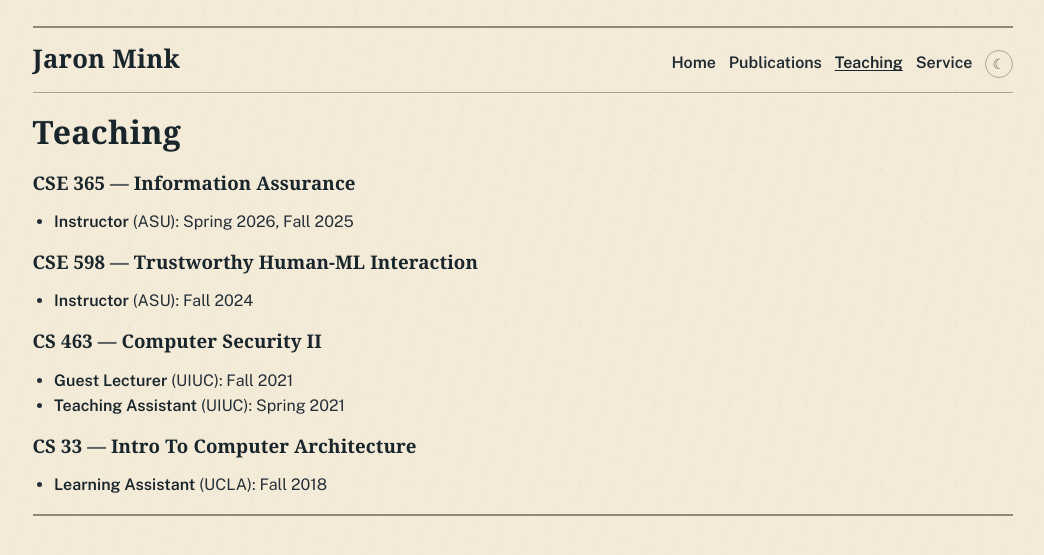
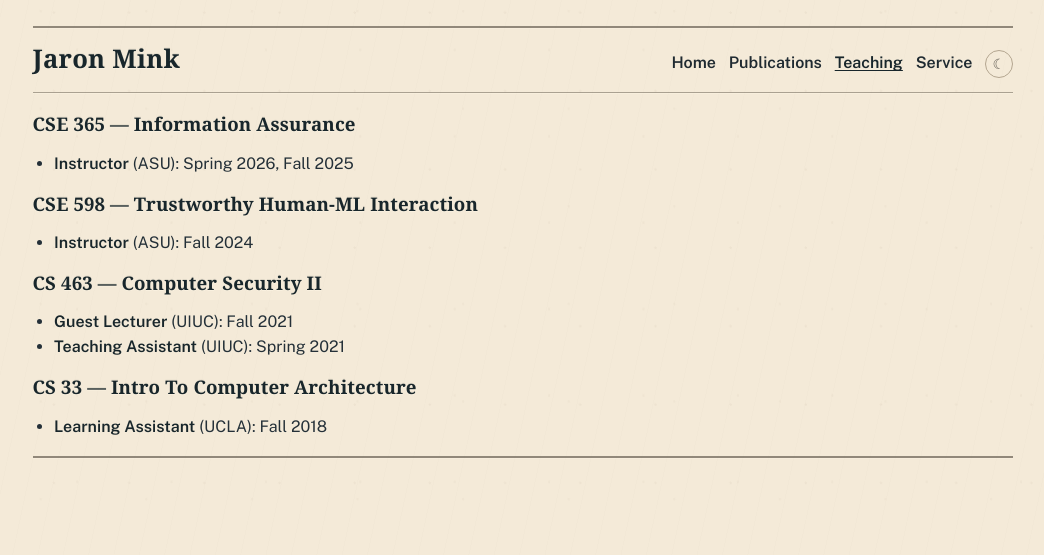
Before and after one commit to JaronMink/personal-website, a Jekyll site: the page built from teaching.md, in a window 1280 px wide. Shown: the top 555 px of the page, without its empty margins (110-1154 px from the left). Built offline with Jekyll 4.4.1, drawn with Linux system fonts in a browser that asks for light colours.

Commit message:
Hide section titles and smooth theme fade

```diff
--- a/_layouts/multi.html
+++ b/_layouts/multi.html
@@ -12,11 +12,13 @@ layout: base
   </header>
 
   <main id="main-content" tabindex="-1" class="top-main{% if page.url == '/' %} top-main--home{% endif %}">
+    {% unless page.hide_page_title %}
     {% if page.url != '/' and page.title %}
     <header class="page-shell-header{% if page.url == '/contact/' %} page-shell-header--ruled{% endif %}">
       <h1 class="page-shell-title">{{ page.title }}</h1>
     </header>
     {% endif %}
+    {% endunless %}
     {{ content }}
   </main>
 </div>
--- a/_sass/minimal-light.scss
+++ b/_sass/minimal-light.scss
@@ -300,7 +300,6 @@ body::before {
   background-size: 4.7rem 4.9rem, 5.9rem 5.4rem, 6.6rem 6.1rem, 100% 100%;
   mix-blend-mode: var(--paper-blend-mode);
   opacity: var(--paper-grain-opacity);
-  transition: opacity var(--theme-fade-duration) ease;
 }
 
 .skip-link {
```
Also changed, not shown: publications.md (+1 -0 lines), service.md (+1 -0 lines), teaching.md (+1 -0 lines).
